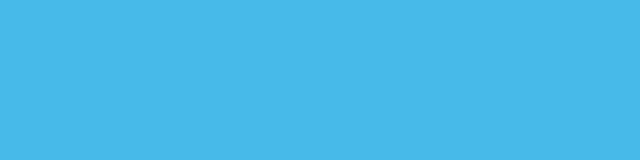
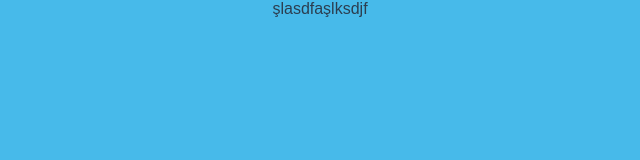
Before and after one commit to aslansergen/kelime-ezber-vue, a Vue app: page /deneme in a window 1280 px wide. Before the commit this address had no page. Shown: the top 160 px of the page, without its empty margins (320-960 px from the left). Built offline with nearby package versions, Linux system fonts and the light colour scheme.

Commit message:
new page added

```diff
--- /dev/null
+++ b/src/pages/Deneme.vue
@@ -0,0 +1,3 @@
+<template>
+    <p>şlasdfaşlksdjf</p>
+</template>
--- a/src/routes.js
+++ b/src/routes.js
@@ -3,6 +3,7 @@ import GamePage from './pages/GamePage.vue'
 import HomePage from './pages/HomePage.vue'
 import AddingNewWord from './pages/AddingNewWord.vue'
 import LoginToAdmin from './pages/LoginToAdmin.vue'
+import Deneme from './pages/Deneme.vue'
 
 import {auth, onAuthStateChanged }  from './firebase/config';
 
@@ -25,5 +26,6 @@ export const routes = [
     ]},
     {path  : '/hello' ,component : HelloWorld, name: 'hel'},
     {path  : '/login' ,component : LoginToAdmin, name: 'giris'},
+    {path  : '/deneme' ,component : Deneme, name: 'deneme'},
 
 ]
```
